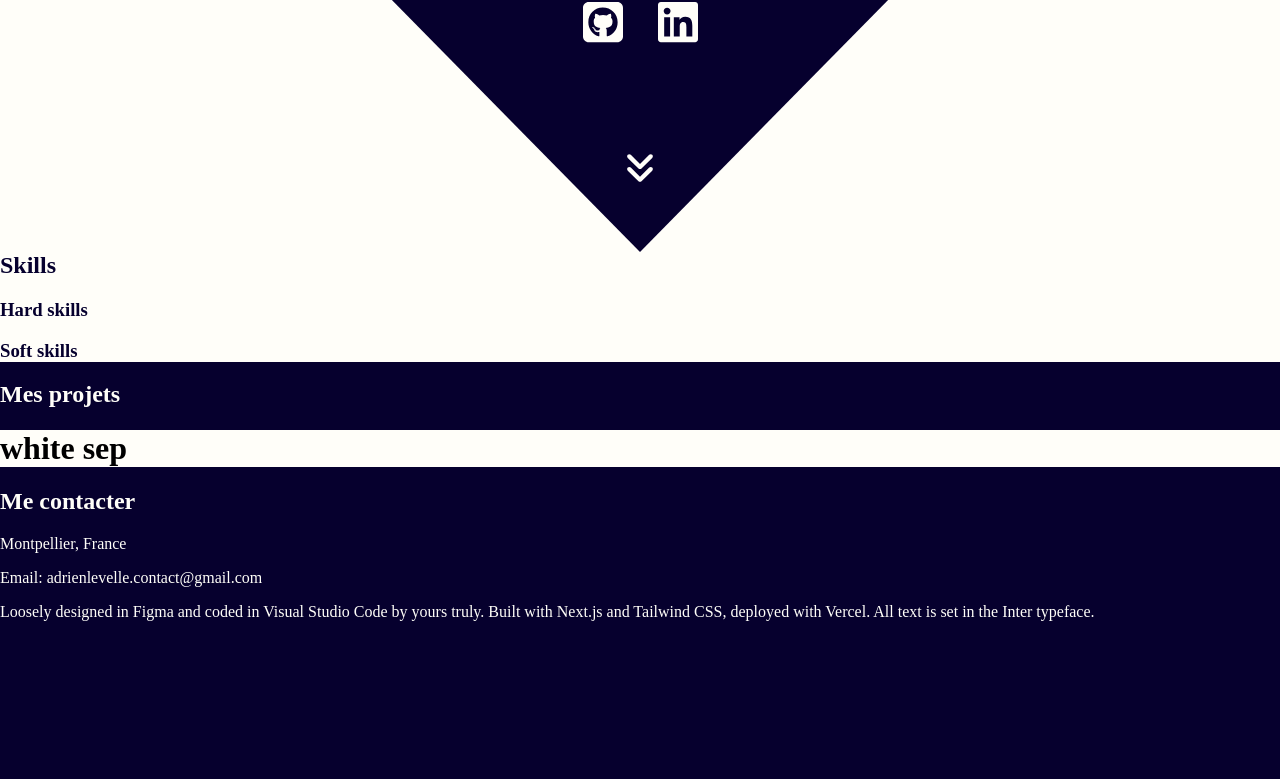
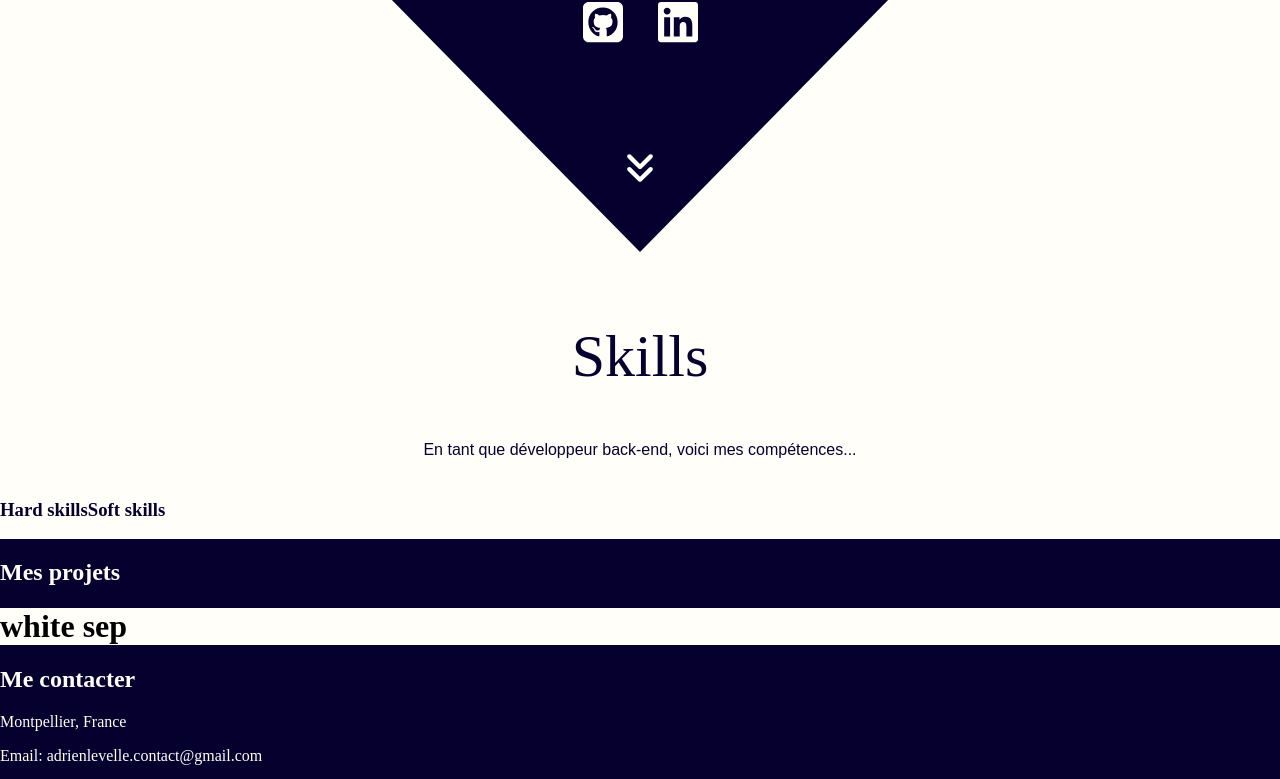
Before and after one commit to Adrien89betty/portfolio_adrien, a Django app: page / in a window 1280 px wide. Shown: the part 776-1555 px from the top of the page. Before the commit the page ends 1397 px from the top, so only its background shows below. Run offline with Django 5.2, Linux system fonts and the light colour scheme; data that the repository does not hold is empty; some libraries are stand-ins or nearby versions.

Commit message:
fix: Changed Vue.js version.

```diff
--- a/home/static/home/css/home_styles.css
+++ b/home/static/home/css/home_styles.css
@@ -99,6 +99,26 @@
   margin-top: -20px;
 }
 
+.skills-titles {
+  text-align: center;
+  padding-top: 40px;
+}
+
+.skills-titles h2 {
+  font-size: 60px;
+  font-family: serif;
+  font-weight: normal;
+}
+
+.skills-titles h4 {
+  font-family: sans-serif;
+  font-weight: normal;
+}
+
+.skills-categories {
+  display: flex;
+}
+
 /* home - projects section */
 .projects {
   background-color: #06002e;
--- a/home/templates/home/base.html
+++ b/home/templates/home/base.html
@@ -5,7 +5,7 @@
     <meta charset="UTF-8">
     <meta name="viewport" content="width=device-width, initial-scale=1.0">
     <title>{% block title %}Portfolio{% endblock %}</title>
-    <script src="https://cdn.jsdelivr.net/npm/vue@2.7.14/dist/vue.js"></script>
+    <script src="https://unpkg.com/vue@3/dist/vue.global.js"></script>
     <link rel="stylesheet" href="{% static 'css/global_styles.css' %}">
     {% block custom_css %}{% endblock %}
     {% block extra_head %}{% endblock %}
@@ -35,5 +35,30 @@
             Built with Next.js and Tailwind CSS, deployed with Vercel. All text is set in the Inter typeface.</p>
         {% endblock footer %}
     </footer>
+    <script>
+      const app = Vue.createApp({
+        data() {
+          return {
+            hardSkills: [],
+            projects: []
+          };
+        },
+        mounted() {
+          fetch("/cv/api/skills/")
+              .then(response => {
+                  if (!response.ok) {
+                      throw new Error("Erreur dans la requête API");
+                  }
+                  return response.json();
+              })
+              .then(data => {
+                  this.hardSkills = data;
+              })
+              .catch(error => console.error("Erreur lors du chargement des compétences :", error));
+        }
+
+      });
+      app.mount("#app");
+      </script>
 </body>
 </html>
--- a/home/templates/home/index.html
+++ b/home/templates/home/index.html
@@ -29,12 +29,23 @@
     </div>
 
     <div class="skills">
-      <h2>Skills</h2>
-      <div id="skills">
-        <h3>Hard skills</h3>
-        <div v-for="skill in hardSkills" :key="skill">{{ skill }}</div>
-        <h3>Soft skills</h3>
-        <div v-for="skill in softSkills" :key="skill">{{ skill }}</div>
+      <div class="skills-titles">
+        <h2>Skills</h2>
+        <h4>En tant que développeur back-end, voici mes compétences...</h4>
+      </div>
+      <div class="skills-categories">
+        <div class="hard-skills">
+          <h3>Hard skills</h3>
+          <div>
+            <ul>
+              <li v-for="skill in hardSkills" :key="skill.id" v-text="skill.name"></li>
+            </ul>
+          </div>
+        </div>
+        <div class="soft-skills">
+          <h3>Soft skills</h3>
+          {% comment %} <div v-for="skill in softSkills" :key="skill">{{ skill }}</div> {% endcomment %}
+        </div>
       </div>
     </div>
 
@@ -56,17 +67,3 @@
     </div>
 </div>
 {% endblock %}
-
-<script>
-  new Vue({
-      el: "#app",
-      data: {
-          hardSkills: ["Python", "Django", "SQL"],
-          softSkills: ["Communication", "Collaboration", "Problem-Solving"],
-          projects: [
-              { id: 1, title: "Projet 1", description: "Description du projet 1" },
-              { id: 2, title: "Projet 2", description: "Description du projet 2" }
-          ]
-      }
-  });
-  </script>
```
